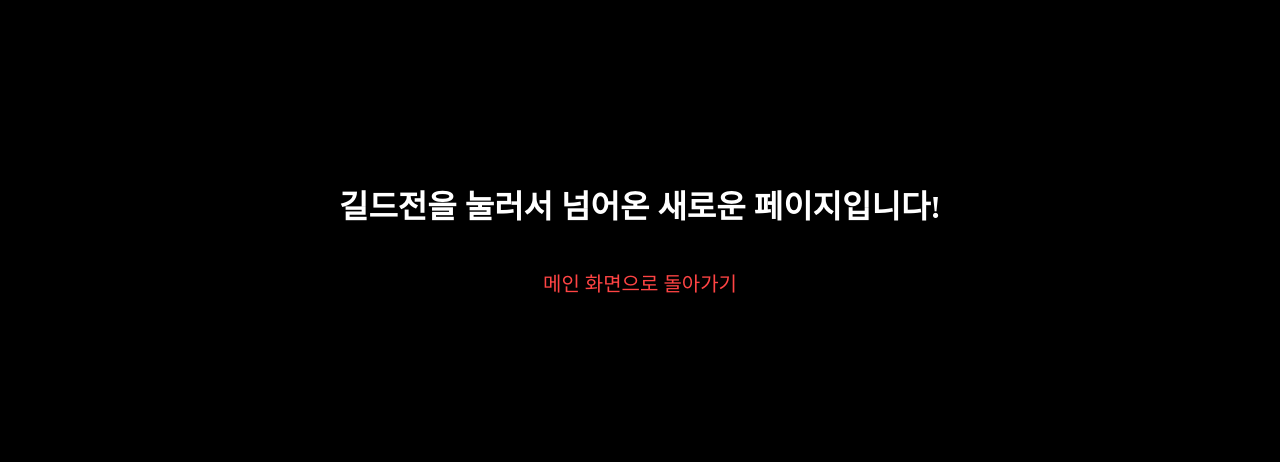
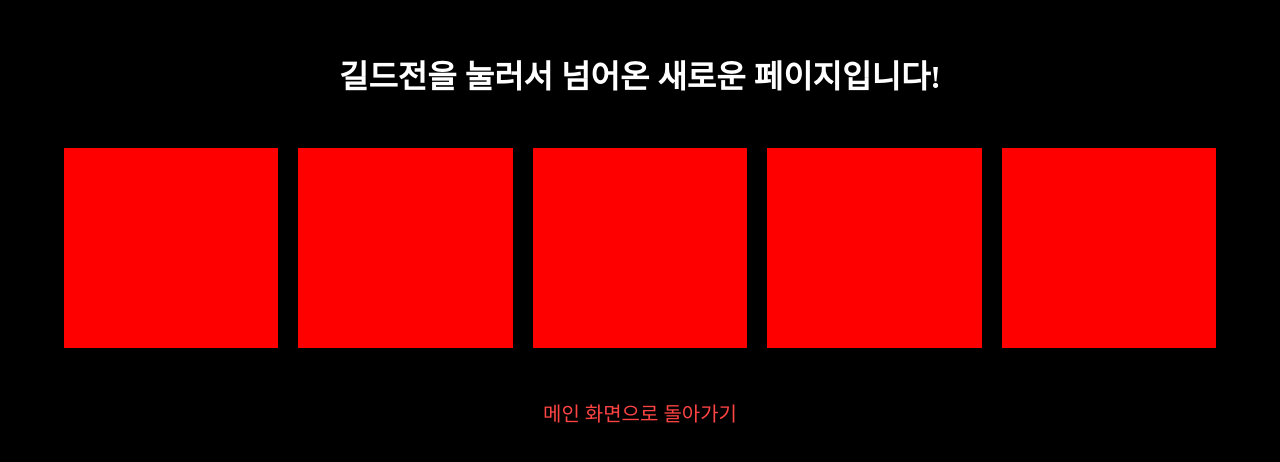
Before and after one commit to sena-zk-guild/sena-zk-guild, a plain HTML site: page GuildJeon/GuildJeon.html in a window 1280 px wide. Shown: the part 172-634 px from the top of the page. Drawn offline with Linux system fonts and the light colour scheme.

Commit message:
Update GuildJeon.html

```diff
--- a/GuildJeon/GuildJeon.html
+++ b/GuildJeon/GuildJeon.html
@@ -11,8 +11,23 @@
             flex-direction: column;
             justify-content: center;
             align-items: center;
-            height: 100vh;
+            min-height: 100vh;
             margin: 0;
+        }
+        .rectangle-container {
+            display: flex;
+            justify-content: center;
+            align-items: center;
+            gap: 20px; /* 직사각형 사이의 간격 */
+            width: 90%; /* 화면 전체 너비의 90% 사용 */
+            margin: 30px 0;
+            flex-wrap: wrap; /* 모바일 등 좁은 화면에서는 자동 줄바꿈 */
+        }
+        .red-rectangle {
+            flex: 1; /* 5개의 직사각형이 가로 공간을 균등하게 채움 */
+            min-width: 120px; /* 너무 작아지지 않도록 최소 너비 지정 */
+            height: 200px; /* 직사각형 높이 */
+            background-color: red; /* 빨간색 */
         }
         a {
             color: #ff4444; /* 돌아가기 링크 색상 */
@@ -25,6 +40,15 @@
 <body>
     <h1>길드전을 눌러서 넘어온 새로운 페이지입니다!</h1>
 
+    <!-- 빨간색 직사각형 5개 -->
+    <div class="rectangle-container">
+        <div class="red-rectangle"></div>
+        <div class="red-rectangle"></div>
+        <div class="red-rectangle"></div>
+        <div class="red-rectangle"></div>
+        <div class="red-rectangle"></div>
+    </div>
+
     <!-- href="index.html"을 통해 다시 메인 화면으로 돌아갈 수 있습니다 -->
     <a href="../index.html">메인 화면으로 돌아가기</a>
 </body>
```
